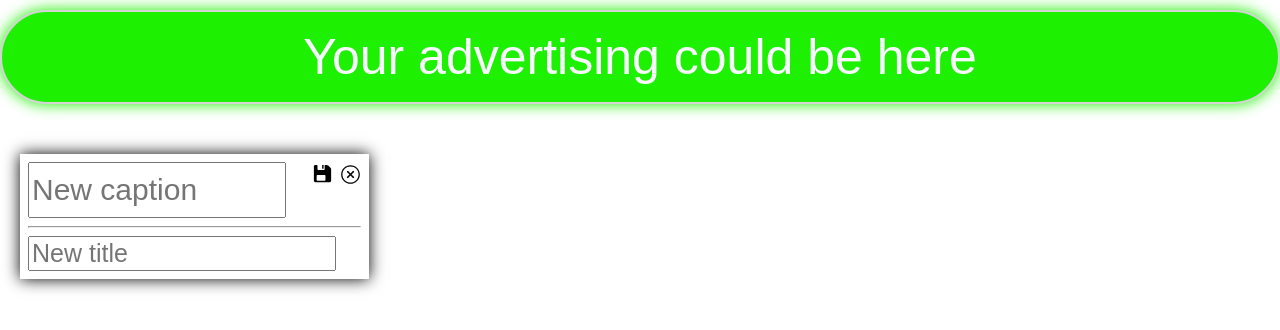
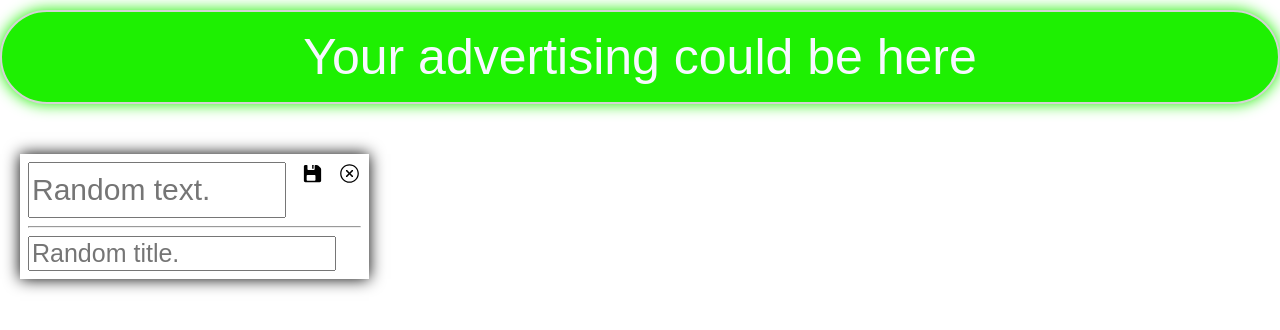
Before and after one commit to vkaptur-gomel-iba-by/reactJS, a React (Create React App) app: page / in a window 1280 px wide. Both pictures are taken after a click on the icon 269 px from the left and 187 px from the top of the page. Shown: the top 330 px of the page. Built offline with nearby package versions, Linux system fonts and the light colour scheme.

Commit message:
fixed issues

```diff
--- a/src/App.js
+++ b/src/App.js
@@ -9,8 +9,8 @@ function App() {
       <Header text="Your advertising could be here" />
       <Card
         card={{
-          caption: 'Random text',
-          text: 'The European languages are members of the same family.',
+          caption: 'Random text.',
+          text: 'Random title.',
         }}
       />
     </>
--- a/src/components/content/Card.css
+++ b/src/components/content/Card.css
@@ -20,24 +20,17 @@
 }
 
 .edit_icon {
-  position: relative;
-  margin-top: 14px;
-  padding: 0 0 0 60px;
+  position: absolute;
+  margin-left: 230px;
+  margin-top: 13px;
   cursor: pointer;
 }
 
-.save_icon {
+.icon {
   position: relative;
-  margin-right: 5px;
-  margin-left: 25px;
   cursor: pointer;
 }
 
-.cancel_icon {
-  position: relative;
-  margin-top: 1px;
-  cursor: pointer;
-}
 .title {
   max-width: 300px;
   color: grey;
@@ -92,7 +85,3 @@
   display: flex;
   justify-content: space-between;
 }
-
-.icon_container {
-  display: flex;
-}
--- a/src/components/content/Card.js
+++ b/src/components/content/Card.js
@@ -22,8 +22,15 @@ const Card = props => {
   };
 
   const saveHandler = () => {
-    const newCaption = document.getElementById('captionText').value;
-    const newTitle = document.getElementById('titleText').value;
+    let newCaption = document.getElementById('captionText').value;
+    let newTitle = document.getElementById('titleText').value;
+    if (newCaption === '') {
+      newCaption = properties.card.caption;
+    }
+
+    if (newTitle === '') {
+      newTitle = properties.card.text;
+    }
     const card = {
       card: {
         caption: newCaption,
@@ -35,44 +42,28 @@ const Card = props => {
   };
 
   return (
-    <div>
-      {isEditable ? (
     <div
       className={classNames(
         'card',
         `card${isChecked ? '_highlighted' : '_default'}`,
       )}
     >
-          <div className="icon_container">
+      {isEditable ? (
+        <div className="header_container">
           <input
             className="caption"
             id="captionText"
             type="text"
-              placeholder="New caption"
+            placeholder={properties.card.caption}
           />
-            <div className="save_icon">
+          <div className="icon">
             <IoIosSave size="23px" onClick={saveHandler} />
           </div>
-            <div className="cancel_icon">
+          <div className="icon">
             <IoIosCloseCircleOutline size="23px" onClick={editHandler} />
           </div>
         </div>
-
-          <hr />
-          <input
-            className="title"
-            id="titleText"
-            type="text"
-            placeholder="New title"
-          />
-        </div>
       ) : (
-        <div
-          className={classNames(
-            'card',
-            `card${isChecked ? '_highlighted' : '_default'}`,
-          )}
-        >
         <div className="header_container">
           <div className="caption">{properties.card.caption}</div>
           <div className="edit_icon">
@@ -87,10 +78,18 @@ const Card = props => {
           />
           <label htmlFor="checkbox" />
         </div>
-
+      )}
       <hr />
+      {isEditable ? (
+        <input
+          size="100px"
+          className="title"
+          id="titleText"
+          type="text"
+          placeholder={properties.card.text}
+        />
+      ) : (
         <p className="title">{properties.card.text}</p>
-        </div>
       )}
     </div>
   );
```
Lines whose indentation alone changed are shown as unchanged.
